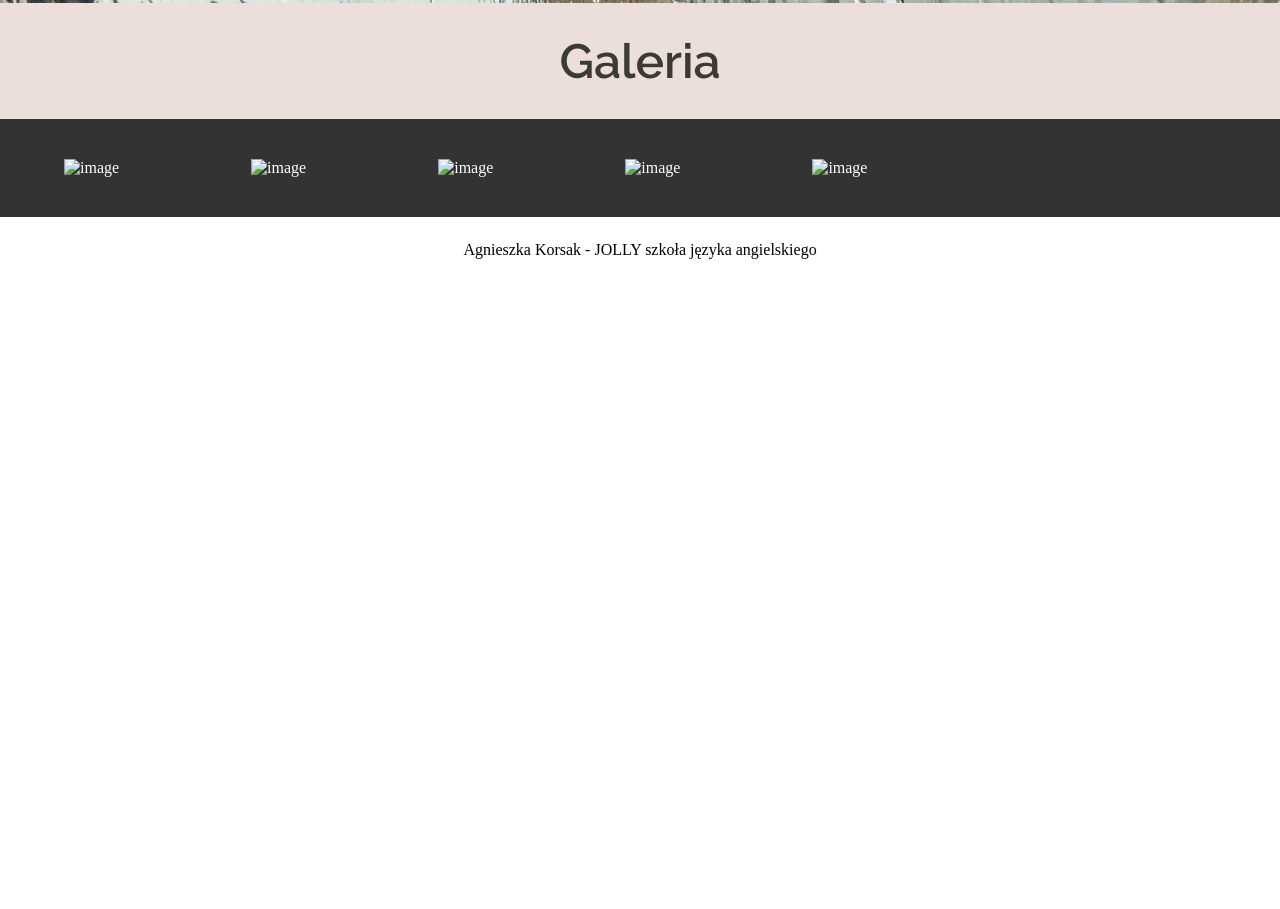
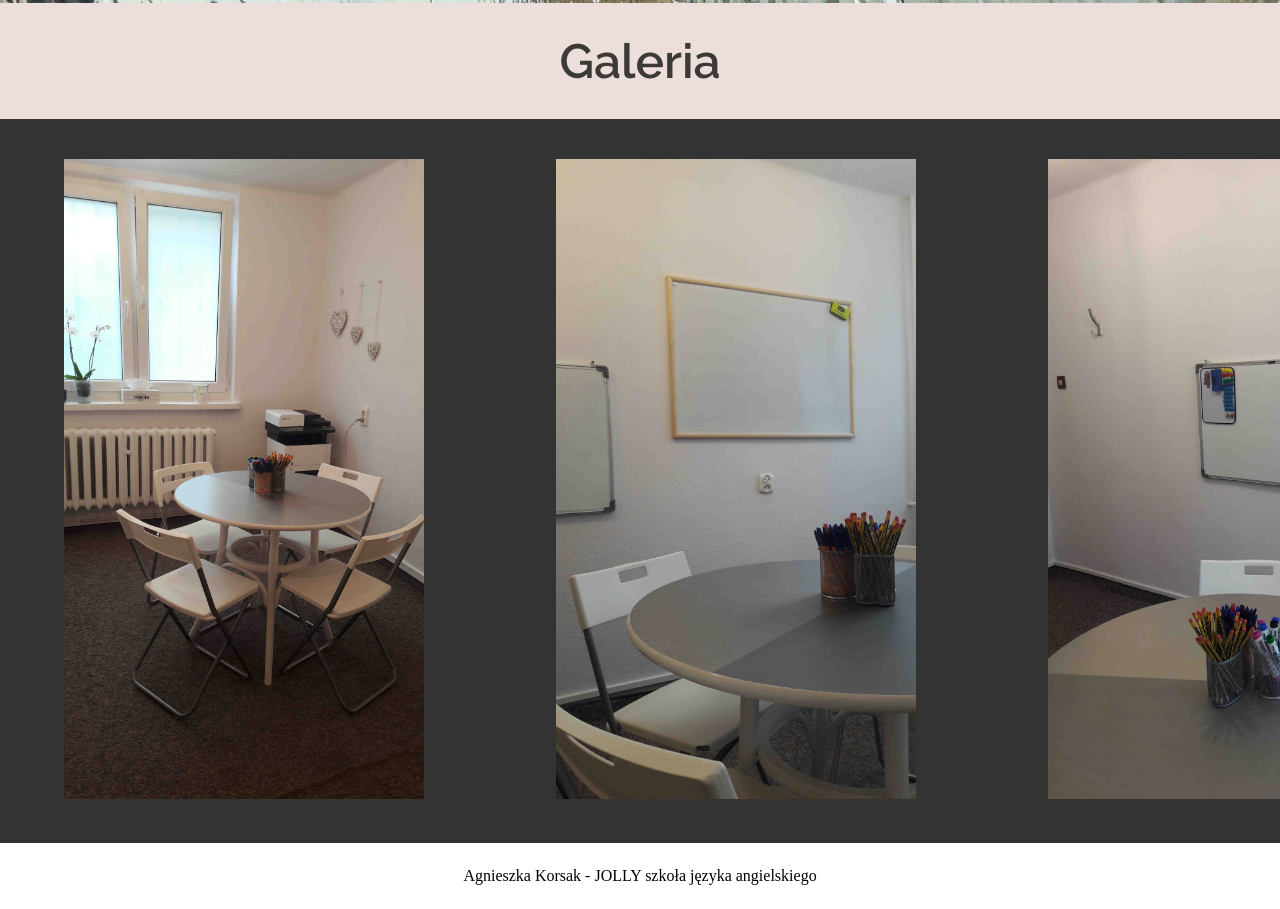
Before and after one commit to JollyEnglish/Jolly-webpage, a plain HTML site: page index.html in a window 1280 px wide. Shown: the part 8007-8916 px from the top of the page. Before the commit the page ends 8290 px from the top, so only its background shows below. Drawn offline with Linux system fonts and the light colour scheme; the site is published under a folder, as on GitHub Pages, so addresses that start at the root find nothing.

Commit message:
removed ///

```diff
--- a/index.html
+++ b/index.html
@@ -148,53 +148,11 @@ Nagła pomoc- jednorazowe lekcje</p>
 
 <h1 class='separator'>Galeria</h1>
 <div class="scrollmenu">
-
-
-
-
-
-
-
-
-
-
-
-
-
-
-
-
-
-
-
-
-
-
-            <img src='/assets/img/gallery/01.jpg' alt='image' />
-
-
-
-            <img src='/assets/img/gallery/03.jpg' alt='image' />
-
-
-
-            <img src='/assets/img/gallery/04.jpg' alt='image' />
-
-
-
-            <img src='/assets/img/gallery/05.jpg' alt='image' />
-
-
-
-            <img src='/assets/img/gallery/06.jpg' alt='image' />
-
-
-
-
-
-
-
-
+    <img src='assets/img/gallery/01.jpg' alt='image' />
+    <img src='assets/img/gallery/03.jpg' alt='image' />
+    <img src='assets/img/gallery/04.jpg' alt='image' />
+    <img src='assets/img/gallery/05.jpg' alt='image' />
+    <img src='assets/img/gallery/06.jpg' alt='image' />
 </div>
 
 <footer>
@@ -202,6 +160,6 @@ Nagła pomoc- jednorazowe lekcje</p>
 </footer>
 
 
-        <script src='/assets/js/scroll.js'></script>
+        <script src='assets/js/scroll.js'></script>
     </body>
 </html>
```
